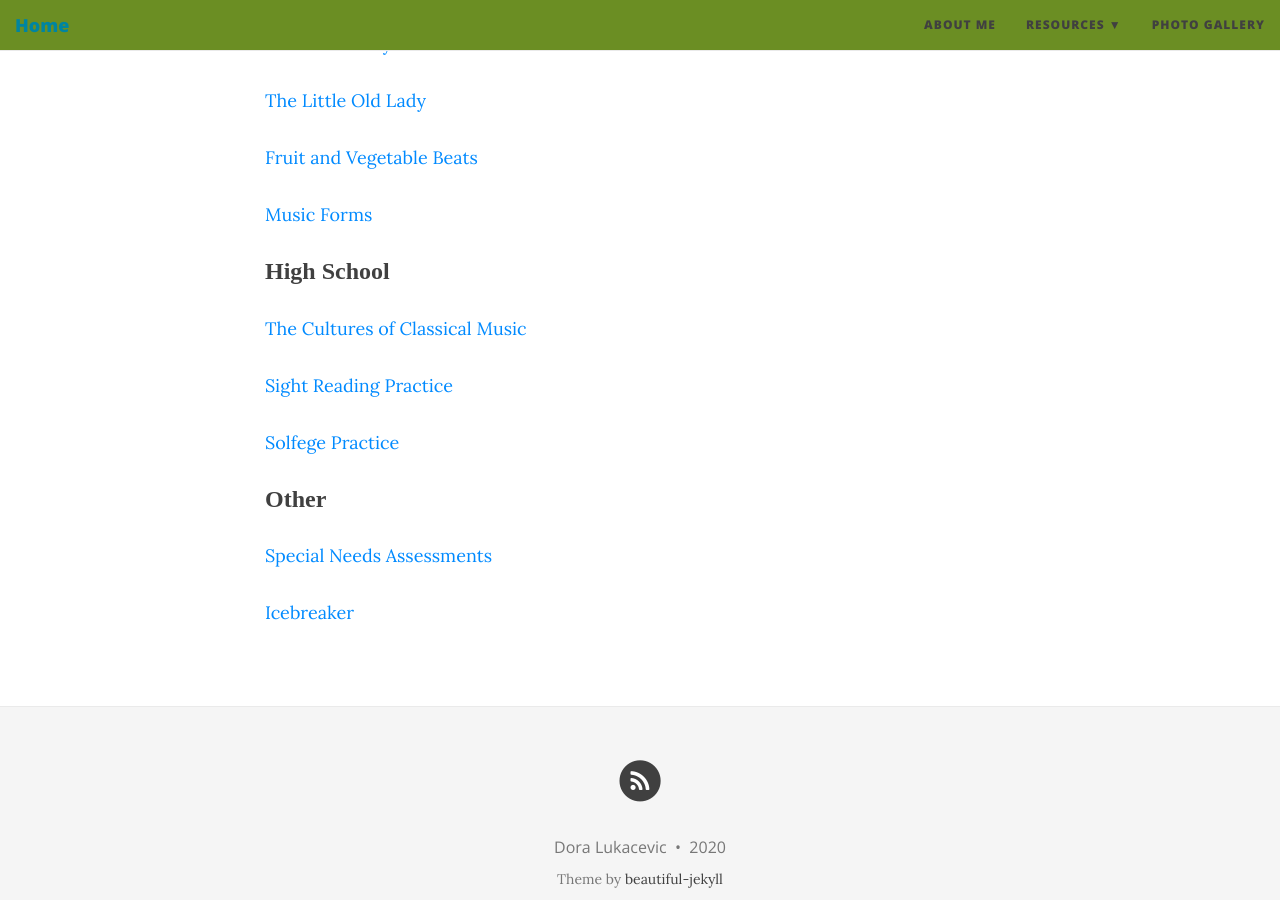
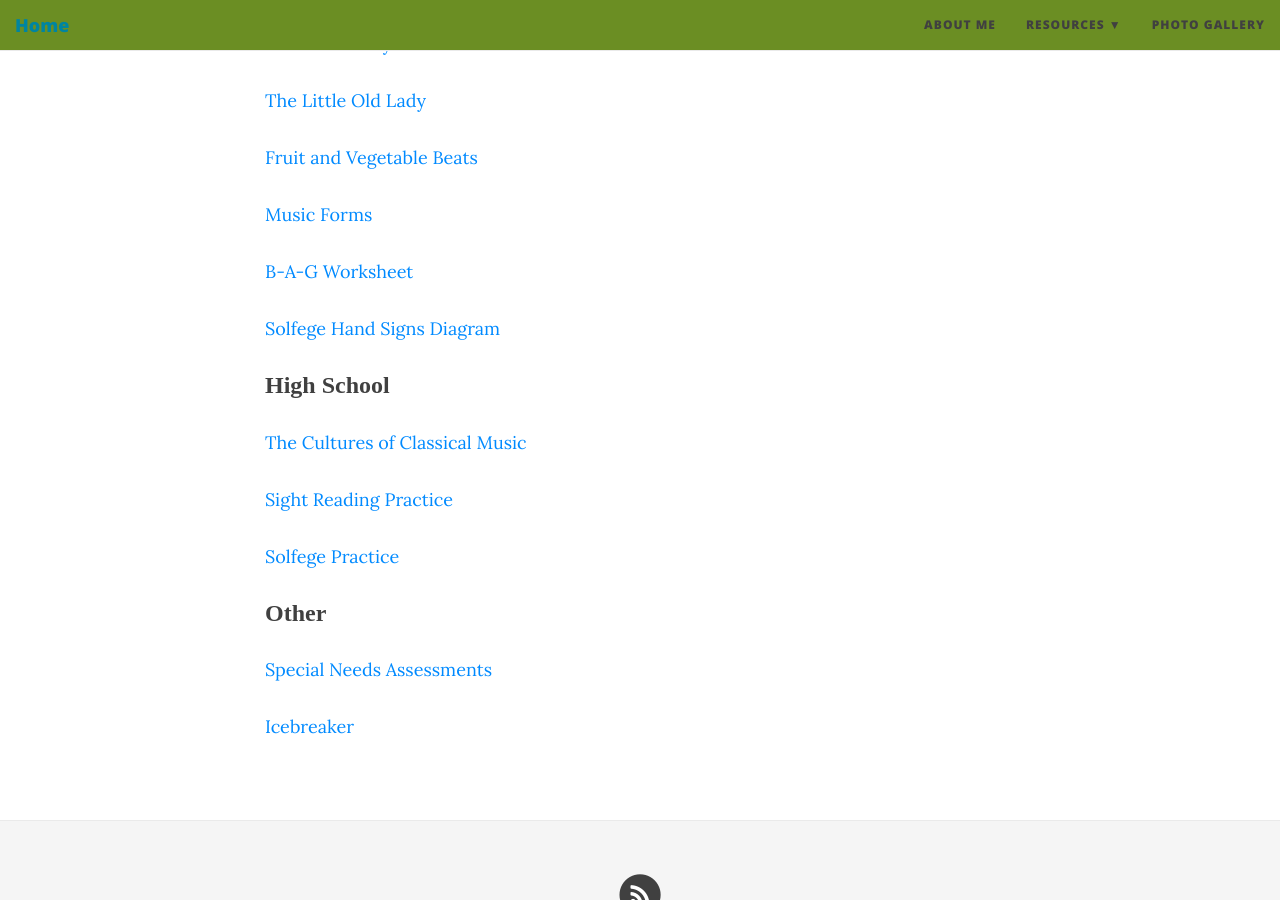
Before and after one commit to dlukacevic/dlukacevic.github.io, a Jekyll site: the page built from materials.md, in a window 1280 px wide and 900 px high, scrolled down 408 px. Built offline with Jekyll 4.4.1, drawn with Linux system fonts in a browser that asks for light colours; nearby versions of some CDN libraries.

Commit message:
Update materials.md

```diff
--- a/materials.md
+++ b/materials.md
@@ -17,6 +17,10 @@ title: Class Materials
 
 [Music Forms](/img/dora_portfolio/materials/Forms.pptx.pdf)
 
+[B-A-G Worksheet](/img/dora_portfolio/materials/B-A-G Worksheet.jpg)
+
+[Solfege Hand Signs Diagram](/img/dora_portfolio/materials/handsigns.jpg)
+
 ### High School
 
 [The Cultures of Classical Music](/img/dora_portfolio/materials/ClassicalMusicLesson_10_13_20.pdf)
```
